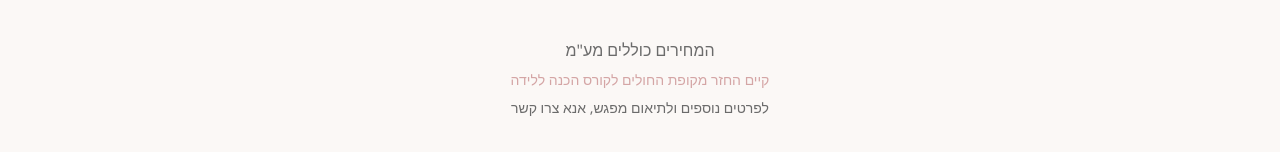
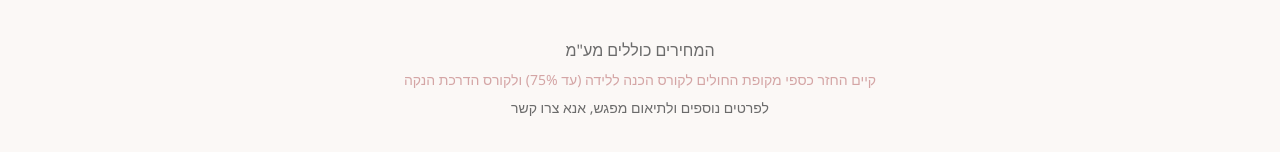
Before and after one commit to mostuf25561/hipnobirthing793, a React (Vite) app: page /pricing in a window 1280 px wide. Shown: the part 648-800 px from the top of the page. Built offline with nearby package versions, Linux system fonts and the light colour scheme.

Commit message:
Updated Pricing.tsx

```diff
--- a/src/pages/Pricing.tsx
+++ b/src/pages/Pricing.tsx
@@ -190,8 +190,7 @@ export const Pricing = () => {
           </Typography>
         </DebugTooltip>
         <Typography variant="body2" color="primary" sx={{ mt: 1, fontWeight: 'medium' }}>
-          קיים החזר מקופת החולים לקורס הכנה ללידה
-        </Typography>
+קיים החזר כספי מקופת החולים לקורס הכנה ללידה (עד 75%) ולקורס הדרכת הנקה        </Typography>
         <Typography variant="body2" color="text.secondary" sx={{ mt: 1 }}>
           לפרטים נוספים ולתיאום מפגש, אנא צרו קשר
         </Typography>
```
